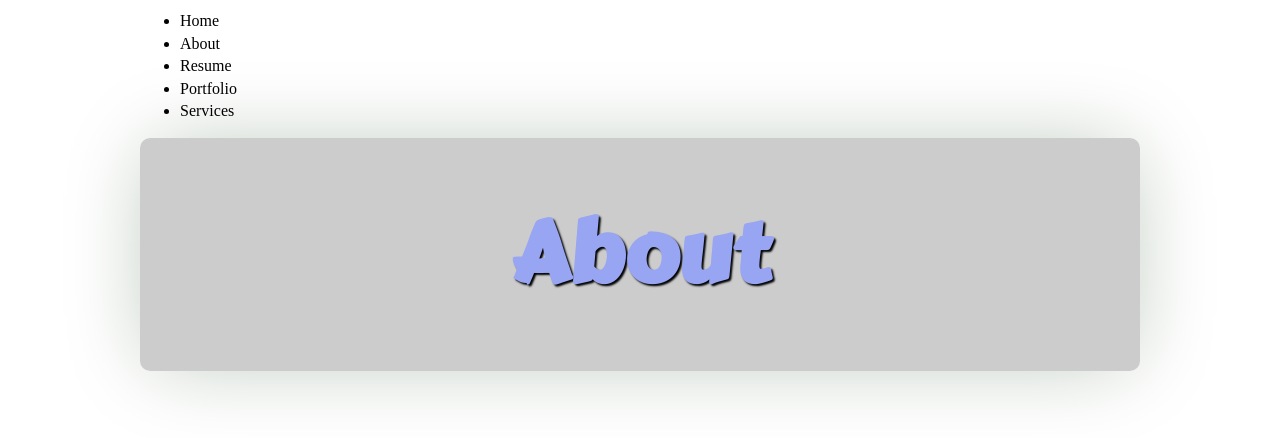
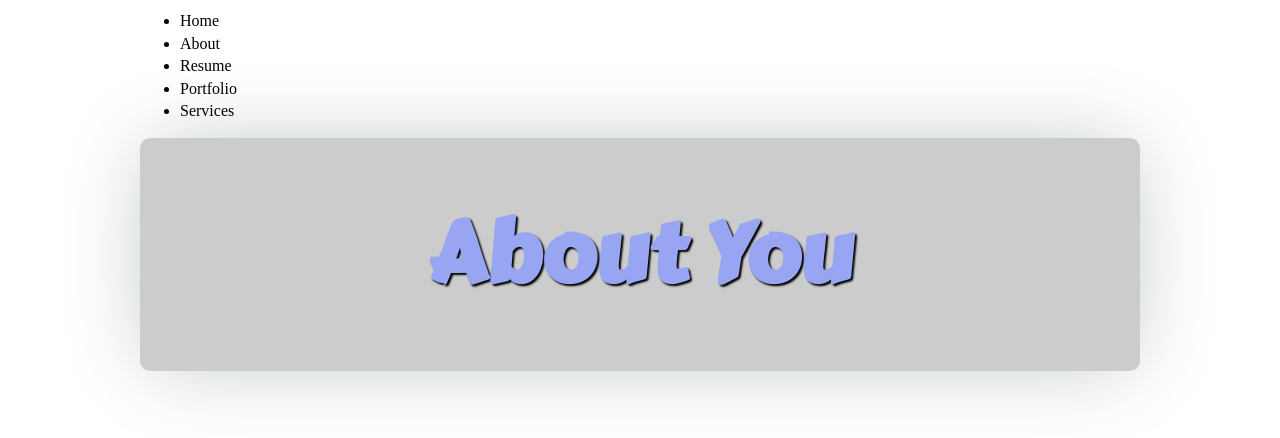
Before and after one commit to NeuralNeurosis/danenagy.analytics, a website: page working tree/about.html in a window 1280 px wide. Shown: the part 76-514 px from the top of the page. Drawn offline with Linux system fonts and the light colour scheme.

Commit message:
Took a good idea from another site

```diff
--- a/working tree/about.html
+++ b/working tree/about.html
@@ -33,7 +33,7 @@
       </div>
       <div class="main_container_intro">
         <div class="main_container_intro_title">
-          <h1 class="">About</h1>
+          <h1 class="">About You</h1>
           <h2 class=""> </h2>
         </div>
 
```
